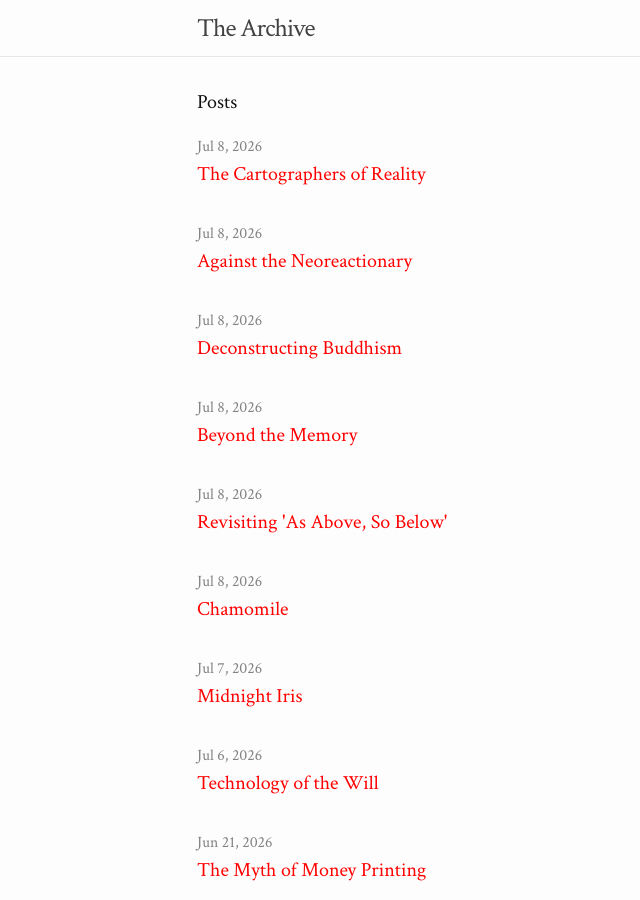
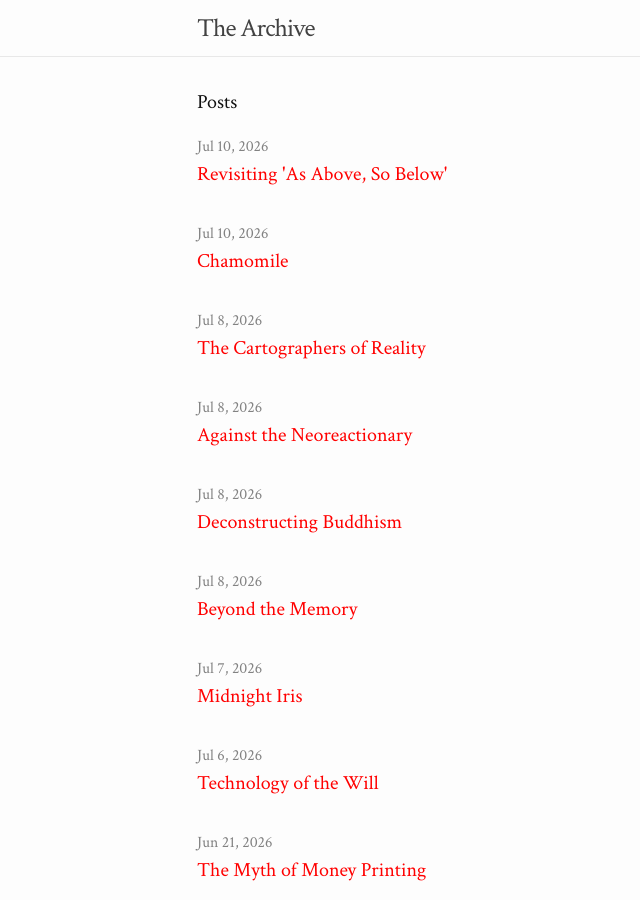
Before and after one commit to thisnat/the-archive, a Jekyll site: the page built from index.html, in a window 1280 px wide and 900 px high. Shown: the whole window, without its empty margins (73-713 px from the left). Built offline with Jekyll 4.4.1, drawn with Linux system fonts in a browser that asks for light colours; some web fonts are replaced.

Commit message:
feat: add post

```diff
--- a/_posts/2026-7-10-chamomile.md
+++ b/_posts/2026-7-10-chamomile.md
@@ -1,7 +1,7 @@
 ---
 layout: post
 title:  "Chamomile"
-date:   2026-7-8
+date:   2026-7-10
 ---
 
 I witness a falling doll.
--- a/_posts/2026-7-10-revisiting-as-above-so-below.md
+++ b/_posts/2026-7-10-revisiting-as-above-so-below.md
@@ -1,7 +1,7 @@
 ---
 layout: post
 title:  "Revisiting 'As Above, So Below'"
-date:   2026-7-8
+date:   2026-7-10
 ---
 
 The ancient Hermetic axiom *"as above, so below"* historically established a mirror between the macrocosm and the microcosm—the spiritual, celestial sky dictating the architecture of the material earth. In the contemporary landscape of high-frequency trading, prediction markets, and crypto-anarchist constructs like assassination markets, this engine of manifestation has undergone a radical materialist mutation. The "above" is no longer a realm of ethereal ether or divine intervention; it has been replaced by the abstract, mathematical sky of capital and information networks.
```
